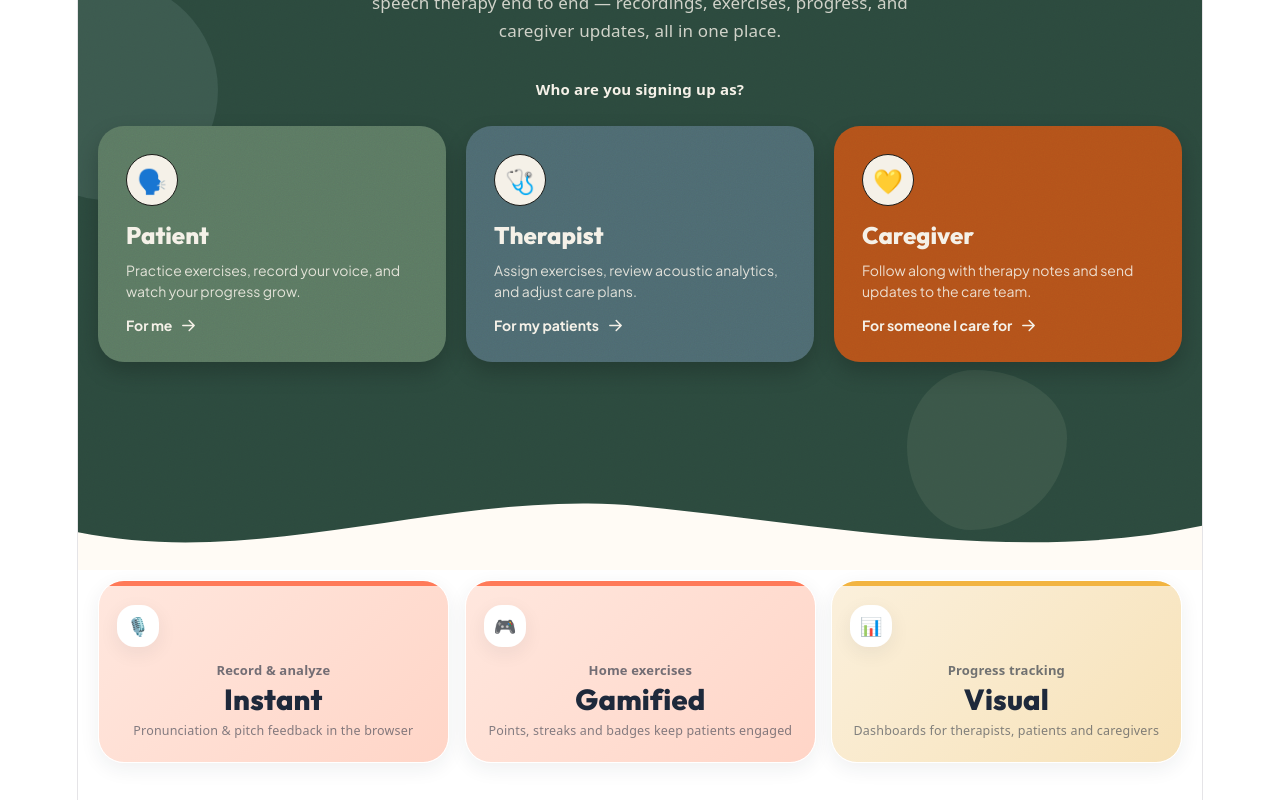
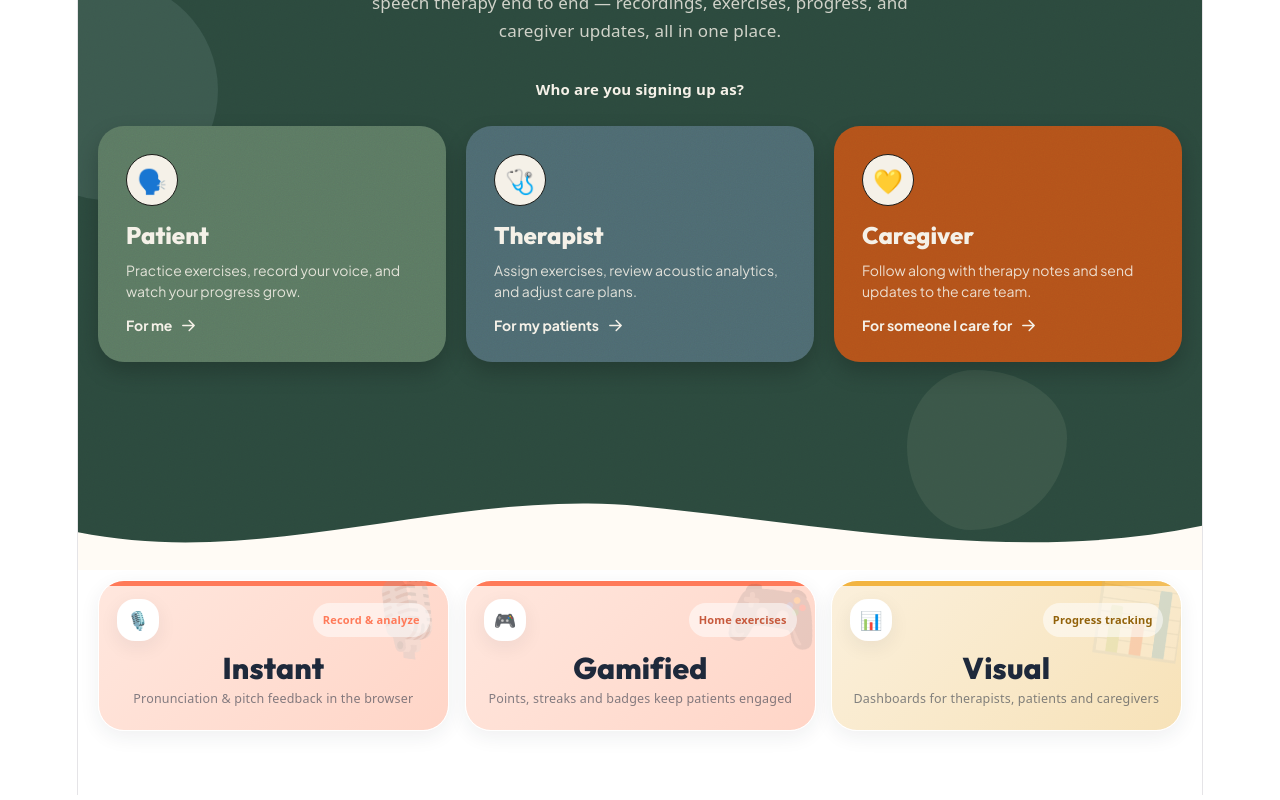
Before and after one commit to abhishektech67/swar-saathi-frontend, a React (Vite) app: page / in a window 1280 px wide. Shown: the part 324-1124 px from the top of the page. Built offline with nearby package versions, Linux system fonts and the light colour scheme.

Commit message:
Update frontend App.jsx

```diff
--- a/src/App.jsx
+++ b/src/App.jsx
@@ -506,22 +506,30 @@ function ScoreCard({ icon, title, value, subtitle, accent = "teal" }) {
       className="sdb-card-lift"
       style={{
         ...styles.card,
-        padding: "24px 18px 18px",
+        padding: "18px 18px 18px",
         position: "relative",
         overflow: "hidden",
         background: a.grad,
         border: `1.5px solid ${theme.colors.surface}`,
+        display: "flex",
+        flexDirection: "column",
       }}
     >
       <div style={{ position: "absolute", top: 0, left: 0, right: 0, height: 5, background: a.strong }} />
+      {/* Oversized, low-opacity watermark of the card's own icon — fills the
+          card's upper corner with a deliberate motif instead of empty gradient. */}
+      <div aria-hidden="true" style={{ position: "absolute", top: -6, right: -6, fontSize: 76, lineHeight: 1, opacity: 0.14, transform: "rotate(8deg)", pointerEvents: "none" }}>{icon}</div>
+
+      <div style={{ display: "flex", alignItems: "center", justifyContent: "space-between", position: "relative" }}>
         <div className="sdb-pop" style={{
-        position: "relative", width: 42, height: 42, borderRadius: theme.radius.md,
+          width: 42, height: 42, borderRadius: theme.radius.md,
           background: theme.colors.surface, color: a.fg, boxShadow: theme.shadowSoft,
-        display: "grid", placeItems: "center", fontSize: 18, marginBottom: 4,
+          display: "grid", placeItems: "center", fontSize: 18,
         }}>{icon}</div>
-      <div style={{ color: theme.colors.ink, opacity: 0.62, fontSize: 13, fontWeight: 700, marginTop: 10 }}>{title}</div>
-      <div style={{ fontSize: 29, fontWeight: 800, marginTop: 4, fontFamily: theme.font.display, color: theme.colors.navy }}>{renderScoreValue(value)}</div>
-      {subtitle && <div style={{ fontSize: 12.5, marginTop: 5, color: theme.colors.ink, opacity: 0.55 }}>{subtitle}</div>}
+        <span style={{ fontSize: 11, fontWeight: 700, color: a.fg, background: "rgba(255,255,255,.55)", padding: "4px 10px", borderRadius: 99 }}>{title}</span>
+      </div>
+      <div style={{ fontSize: 30, fontWeight: 800, marginTop: 14, fontFamily: theme.font.display, color: theme.colors.navy, position: "relative" }}>{renderScoreValue(value)}</div>
+      {subtitle && <div style={{ fontSize: 12.5, marginTop: 5, color: theme.colors.ink, opacity: 0.55, position: "relative" }}>{subtitle}</div>}
     </div>
   );
 }
@@ -1563,9 +1571,11 @@ function AuthScreen({ onLogin, onRegister, loading, message, notify, onBack, ini
 
           <div style={{ flex: "1.15 1 380px", minWidth: 300, padding: "40px 36px" }}>
           <div style={{ textAlign: "center" }}>
-            <div className="sdb-decor" style={{ display: "flex", justifyContent: "center", marginBottom: 14 }}>
-              <Logo size={48} />
-            </div>
+            <img
+              src="/swarsaathi-logo.png"
+              alt="Swar Saathi"
+              style={{ width: 96, height: 96, objectFit: "contain", display: "block", margin: "0 auto 10px" }}
+            />
             <h1 style={{ margin: 0, fontFamily: theme.font.display, fontWeight: 650, fontSize: 25, color: theme.colors.navy }}>{mode === "login" ? "Welcome back" : "Create your account"}</h1>
             <p style={{ ...styles.muted, margin: "6px 0 0" }}>{mode === "login" ? "Log in to continue your therapy journey" : "Join as a patient, therapist, or caregiver"}</p>
           </div>
@@ -1684,15 +1694,25 @@ function Header({ title, user, logout, back }) {
       <div className="sdb-decor" style={{ position: "absolute", top: -60, right: -40, width: 200, height: 200, borderRadius: "50%", background: theme.colors.teal, opacity: 0.16 }} />
       <div className="sdb-decor" style={{ position: "absolute", bottom: -70, right: 140, width: 150, height: 150, borderRadius: "50%", background: theme.colors.coral, opacity: 0.16 }} />
       <div style={{ position: "relative", display: "flex", justifyContent: "space-between", alignItems: "center", gap: 15, flexWrap: "wrap" }}>
+        <div style={{ display: "flex", alignItems: "center", gap: 16 }}>
+          <div
+            style={{
+              width: 60, height: 60, borderRadius: theme.radius.md, background: "#fff", flexShrink: 0,
+              display: "grid", placeItems: "center", boxShadow: theme.shadowSoft, padding: 6,
+            }}
+          >
+            <img src="/swarsaathi-logo.png" alt="Swar Saathi" style={{ width: "100%", height: "100%", objectFit: "contain" }} />
+          </div>
           <div>
             {back && (
-            <button onClick={back} style={{ border: 0, background: "none", cursor: "pointer", padding: 0, marginBottom: 10, color: theme.colors.teal, fontWeight: 700, fontSize: 13.5 }}>← Back to patients</button>
+              <button onClick={back} style={{ border: 0, background: "none", cursor: "pointer", padding: 0, marginBottom: 8, color: theme.colors.teal, fontWeight: 700, fontSize: 13.5 }}>← Back to patients</button>
             )}
-          <div style={{ fontFamily: theme.font.display, fontWeight: 650, fontSize: 22, lineHeight: 1 }}>
+            <div style={{ fontFamily: theme.font.display, fontWeight: 650, fontSize: 20, lineHeight: 1 }}>
               Swar <span style={{ color: theme.colors.teal }}>Saathi</span>
             </div>
-          <div style={{ fontWeight: 700, marginTop: 10, fontSize: 18, fontFamily: theme.font.display }}>
+            <div style={{ fontWeight: 700, marginTop: 8, fontSize: 18, fontFamily: theme.font.display }}>
               {greetingForHour()}, {name} <span style={{ opacity: 0.55, fontWeight: 500, fontSize: 14 }}>· {title}</span>
+            </div>
           </div>
         </div>
         <button
```
Lines whose indentation alone changed are shown as unchanged.
